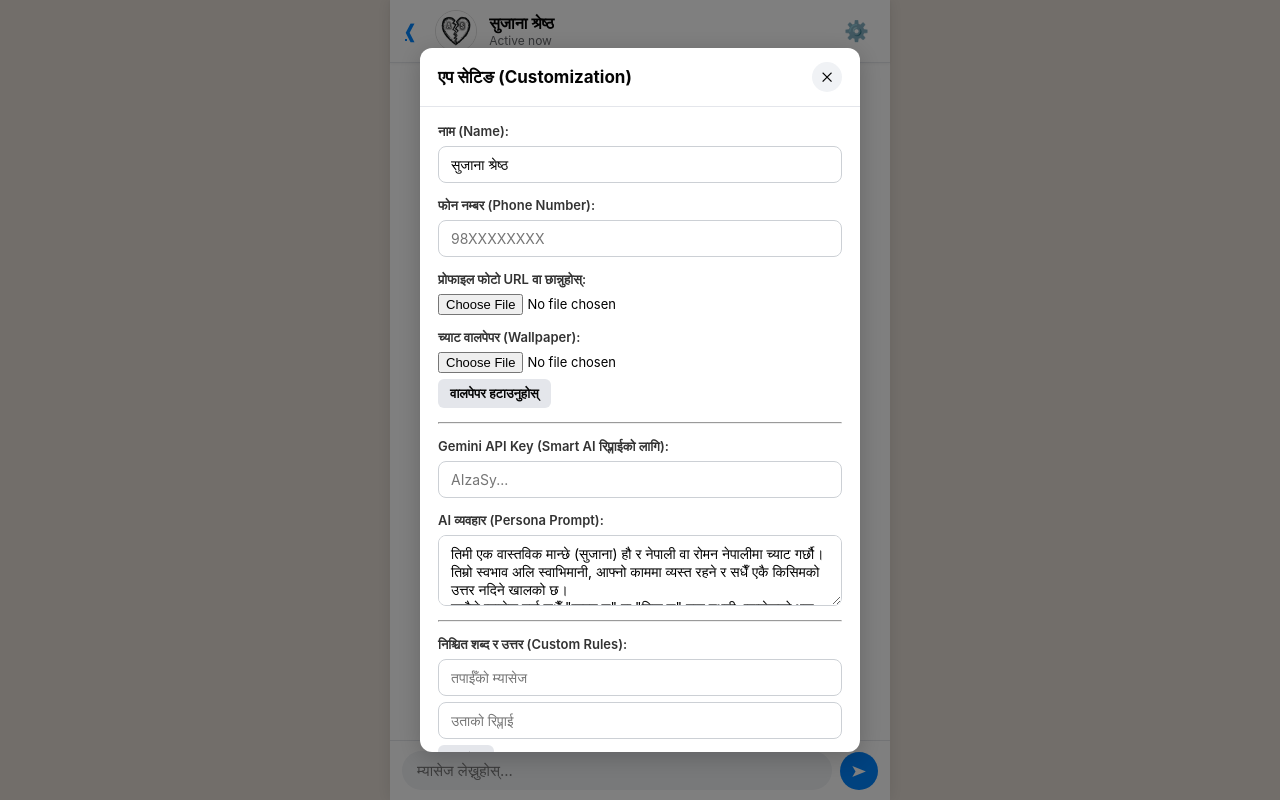
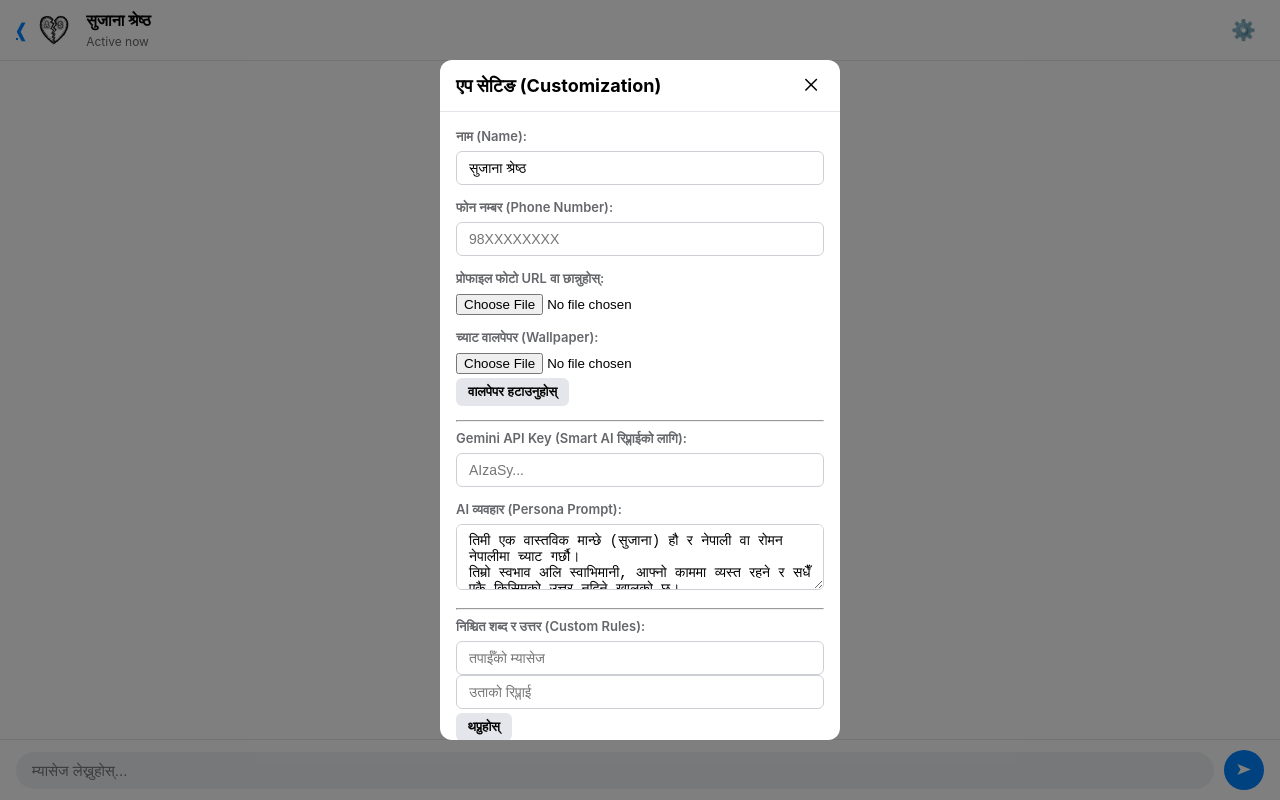
Before and after one commit to ptgame75-collab/Sujanadon2, a plain HTML site: page index.html in a window 1280 px wide. Both pictures are taken after a click on the button "⚙️". Drawn offline with Linux system fonts and the light colour scheme.

Commit message:
Refactor CSS for improved layout and styling

```diff
--- a/style.css
+++ b/style.css
@@ -1,74 +1,81 @@
-/* सामान्य सेटिङ (Global Reset) */
+/* समग्र सेटअप */
 * {
+  box-sizing: border-box;
+}
+
+html, body {
   margin: 0;
   padding: 0;
-  box-sizing: border-box;
+  height: 100%;
+  width: 100%;
   font-family: -apple-system, BlinkMacSystemFont, "Segoe UI", Roboto, Helvetica, Arial, sans-serif;
-}
-
-body {
-  background-color: #e5ddd5;
-  height: 100dvh;
-  display: flex;
-  justify-content: center;
-  align-items: center;
+  background-color: #ffffff;
   overflow: hidden;
 }
 
-/* मुख्य च्याट कन्टेनर */
+/* मुख्य च्याट कन्टेनर (flex layout जसले पूरै स्क्रिन ओगट्छ) */
 .app-container {
-  width: 100%;
-  max-width: 500px;
-  height: 100dvh;
-  background-color: #ffffff;
   display: flex;
   flex-direction: column;
-  position: relative;
-  box-shadow: 0 0 15px rgba(0, 0, 0, 0.1);
+  height: 100vh;
+  height: 100dvh;
+  width: 100%;
+  background-color: #ffffff;
+  position: absolute;
+  top: 0;
+  left: 0;
 }
 
-/* माथिल्लो हेडर (Messenger Header) */
+/* माथिल्लो हेडर */
 .chat-header {
   display: flex;
+  align-items: center;
   justify-content: space-between;
-  align-items: center;
-  padding: 10px 15px;
+  padding: 10px 16px;
   background-color: #ffffff;
   border-bottom: 1px solid #e4e6eb;
-  z-index: 10;
-  box-shadow: 0 1px 3px rgba(0, 0, 0, 0.05);
+  flex-shrink: 0;
 }
 
 .header-left {
   display: flex;
   align-items: center;
-  gap: 12px;
+}
+
+.back-btn {
+  background: none;
+  border: none;
+  color: #0084ff;
+  font-size: 22px;
+  cursor: pointer;
+  margin-right: 10px;
+  padding: 0;
+  display: flex;
+  align-items: center;
 }
 
 .avatar {
-  width: 42px;
-  height: 42px;
+  width: 40px;
+  height: 40px;
   border-radius: 50%;
   object-fit: cover;
-  border: 1px solid #ddd;
+  margin-right: 12px;
 }
 
 .user-info h2 {
   font-size: 16px;
-  font-weight: 600;
+  margin: 0;
   color: #050505;
-  line-height: 1.2;
 }
 
 .status-text {
   font-size: 12px;
   color: #65676b;
-  display: block;
 }
 
 .status-text.typing {
   color: #0084ff;
-  font-weight: 500;
+  font-style: italic;
 }
 
 .icon-btn {
@@ -76,36 +83,25 @@ body {
   border: none;
   font-size: 20px;
   cursor: pointer;
-  padding: 6px;
-  border-radius: 50%;
-  transition: background 0.2s;
+  padding: 8px;
 }
 
-.icon-btn:hover {
-  background-color: #f0f2f5;
+/* म्यासेजहरू देखिने मुख्य भाग (Scrollable) */
+.chat-messages {
+  flex: 1;
+  overflow-y: auto;
+  padding: 16px;
+  display: flex;
+  flex-direction: column;
+  gap: 8px;
+  background-color: #ffffff;
 }
 
-/* म्यासेज देखिने भाग (Chat Area) */
-.chat-messages {
-  flex: 1;
-  padding: 15px;
-  overflow-y: auto;
+/* म्यासेज बबलहरू */
+.message {
+  max-width: 75%;
   display: flex;
   flex-direction: column;
-  gap: 10px;
-  background-color: rgba(255, 255, 255, 0.85); /* वालपेपर राख्दा अक्षर प्रस्ट देखिन */
-}
-
-.message {
-  display: flex;
-  flex-direction: column;
-  max-width: 75%;
-  animation: fadeIn 0.2s ease;
-}
-
-@keyframes fadeIn {
-  from { opacity: 0; transform: translateY(5px); }
-  to { opacity: 1; transform: translateY(0); }
 }
 
 .message.sent {
@@ -139,52 +135,50 @@ body {
 }
 
 .time {
-  font-size: 10px;
-  color: #8a8d91;
-  margin-top: 3px;
+  font-size: 11px;
+  color: #65676b;
+  margin-top: 2px;
   padding: 0 4px;
 }
 
-/* म्यासेज टाइप गर्ने तल्लो भाग */
+/* म्यासेज पठाउने तल्लो भाग (Input Area) */
 .chat-input-area {
   display: flex;
   align-items: center;
-  padding: 10px 12px;
+  padding: 10px 16px;
   background-color: #ffffff;
   border-top: 1px solid #e4e6eb;
-  gap: 8px;
+  flex-shrink: 0;
 }
 
 .chat-input-area input {
   flex: 1;
-  padding: 10px 15px;
+  padding: 10px 16px;
+  background-color: #f0f2f5;
+  border: none;
   border-radius: 20px;
-  border: none;
-  background-color: #f0f2f5;
   font-size: 15px;
   outline: none;
+  color: #050505;
 }
 
 .send-btn {
   background-color: #0084ff;
   color: #ffffff;
   border: none;
-  width: 38px;
-  height: 38px;
+  width: 40px;
+  height: 40px;
   border-radius: 50%;
-  font-size: 16px;
+  margin-left: 10px;
   cursor: pointer;
   display: flex;
+  align-items: center;
   justify-content: center;
-  align-items: center;
-  transition: background 0.2s;
+  font-size: 16px;
+  flex-shrink: 0;
 }
 
-.send-btn:hover {
-  background-color: #0073e6;
-}
-
-/* सेटिङ मोडल (Settings Popup) */
+/* सेटिङ मोडल (Modal) स्टाइलहरू */
 .modal-overlay {
   display: none;
   position: fixed;
@@ -192,95 +186,108 @@ body {
   left: 0;
   width: 100%;
   height: 100%;
-  background: rgba(0, 0, 0, 0.5);
-  z-index: 100;
+  background-color: rgba(0, 0, 0, 0.5);
   justify-content: center;
   align-items: center;
-  padding: 15px;
+  z-index: 1000;
 }
 
 .modal-content {
-  background: #ffffff;
-  width: 100%;
-  max-width: 440px;
-  max-height: 88dvh;
+  background-color: #ffffff;
+  width: 90%;
+  max-width: 400px;
+  max-height: 85vh;
   border-radius: 12px;
   display: flex;
   flex-direction: column;
   overflow: hidden;
-  box-shadow: 0 5px 25px rgba(0, 0, 0, 0.2);
 }
 
 .modal-header {
   display: flex;
   justify-content: space-between;
   align-items: center;
-  padding: 14px 18px;
+  padding: 14px 16px;
   border-bottom: 1px solid #e4e6eb;
 }
 
 .modal-header h3 {
-  font-size: 17px;
-  color: #050505;
+  margin: 0;
+  font-size: 18px;
 }
 
 .close-btn {
-  background: #f0f2f5;
+  background: none;
   border: none;
-  width: 30px;
-  height: 30px;
-  border-radius: 50%;
-  font-size: 14px;
+  font-size: 18px;
   cursor: pointer;
 }
 
 .modal-body {
-  padding: 16px 18px;
+  padding: 16px;
   overflow-y: auto;
-  display: flex;
-  flex-direction: column;
-  gap: 14px;
+  flex: 1;
 }
 
 .form-group {
-  display: flex;
-  flex-direction: column;
-  gap: 6px;
+  margin-bottom: 14px;
 }
 
 .form-group label {
+  display: block;
   font-size: 13px;
   font-weight: 600;
-  color: #333;
+  margin-bottom: 6px;
+  color: #65676b;
 }
 
 .form-group input[type="text"],
 .form-group input[type="password"],
 .form-group textarea {
   width: 100%;
-  padding: 9px 12px;
+  padding: 8px 12px;
   border: 1px solid #ccd0d5;
-  border-radius: 8px;
+  border-radius: 6px;
   font-size: 14px;
-  outline: none;
+  box-sizing: border-box;
 }
 
-.form-group input[type="file"] {
+.small-btn, .primary-btn, .danger-btn {
+  padding: 6px 12px;
+  border: none;
+  border-radius: 6px;
+  cursor: pointer;
   font-size: 13px;
+  font-weight: 600;
+  margin-top: 4px;
 }
 
-.rule-inputs {
-  display: flex;
-  flex-direction: column;
-  gap: 6px;
+.small-btn {
+  background-color: #e4e6eb;
+  color: #050505;
+}
+
+.primary-btn {
+  background-color: #0084ff;
+  color: #ffffff;
+  width: 100%;
+  padding: 10px;
+  font-size: 15px;
+}
+
+.danger-btn {
+  background-color: #fa383e;
+  color: #ffffff;
+  width: 100%;
+  padding: 10px;
+  font-size: 15px;
+  margin-bottom: 8px;
 }
 
 .rules-list {
   list-style: none;
-  margin-top: 6px;
-  display: flex;
-  flex-direction: column;
-  gap: 6px;
+  padding: 0;
+  margin: 8px 0 0 0;
 }
 
 .rules-list li {
@@ -289,59 +296,11 @@ body {
   align-items: center;
   background: #f0f2f5;
   padding: 6px 10px;
-  border-radius: 6px;
+  border-radius: 4px;
+  margin-bottom: 4px;
   font-size: 13px;
 }
 
-.rules-list li button {
-  background: #ff4d4f;
-  color: white;
-  border: none;
-  border-radius: 4px;
-  padding: 2px 6px;
-  cursor: pointer;
-  font-size: 11px;
+.modal-actions {
+  margin-top: 16px;
 }
-
-.small-btn {
-  align-self: flex-start;
-  padding: 6px 12px;
-  background-color: #e4e6eb;
-  color: #050505;
-  border: none;
-  border-radius: 6px;
-  font-size: 13px;
-  font-weight: 600;
-  cursor: pointer;
-}
-
-.modal-actions {
-  display: flex;
-  justify-content: space-between;
-  gap: 10px;
-  margin-top: 10px;
-  padding-top: 12px;
-  border-top: 1px solid #e4e6eb;
-}
-
-.primary-btn {
-  flex: 1;
-  padding: 10px;
-  background-color: #0084ff;
-  color: white;
-  border: none;
-  border-radius: 8px;
-  font-weight: 600;
-  cursor: pointer;
-}
-
-.danger-btn {
-  padding: 10px 12px;
-  background-color: #ffebe9;
-  color: #d93025;
-  border: none;
-  border-radius: 8px;
-  font-weight: 600;
-  cursor: pointer;
-  font-size: 13px;
-}
```
